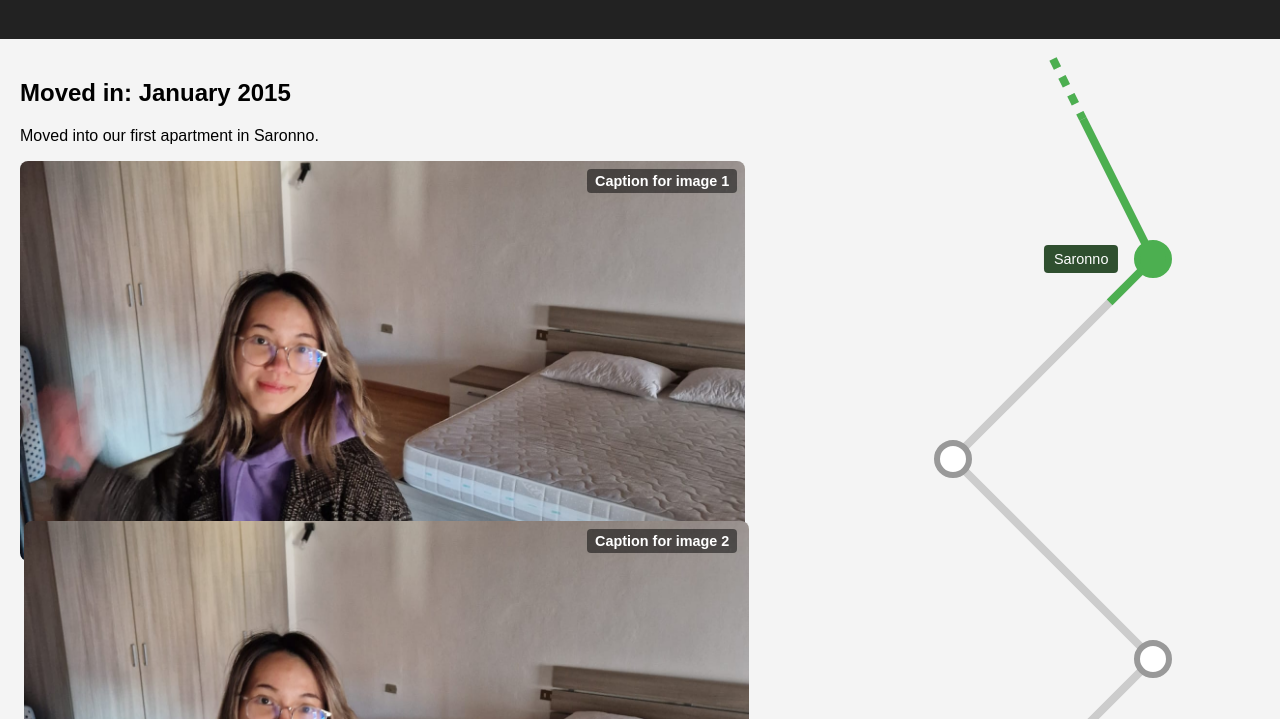
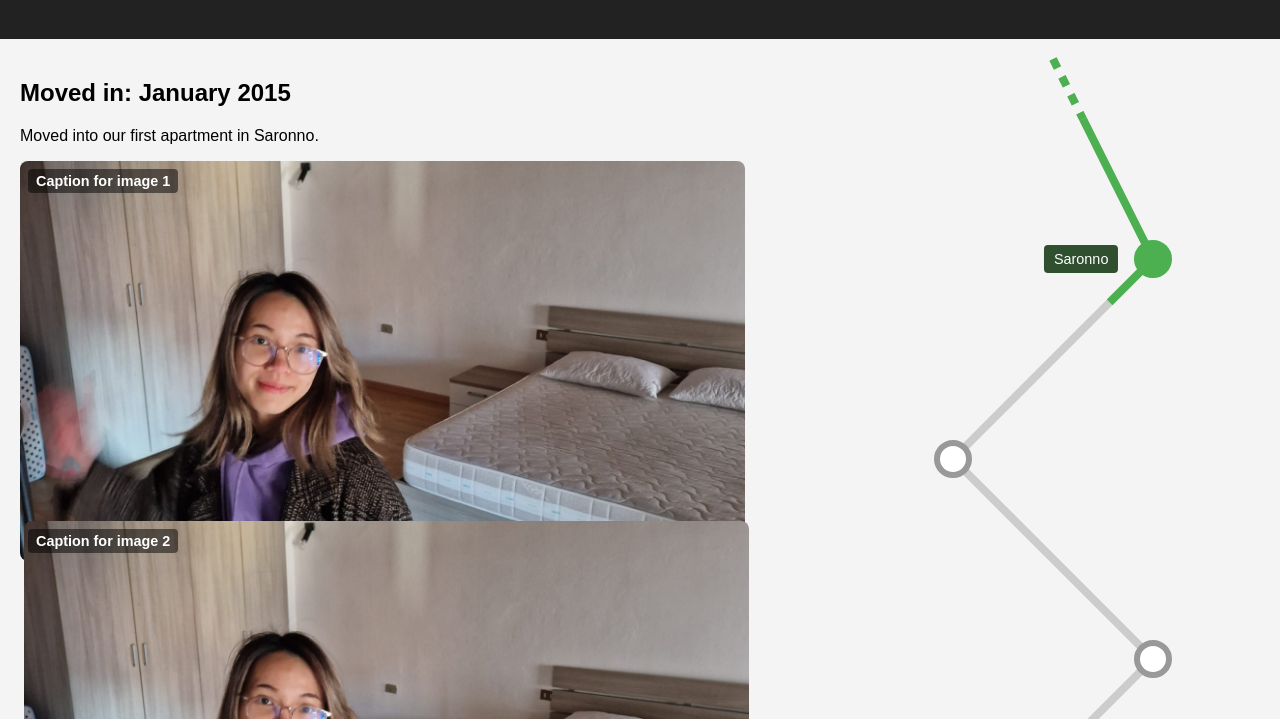
Before and after one commit to JacopoGallizioli/our-first-website, a plain HTML site: page jacopo/houses/houses.html in a window 1280 px wide. Shown: the part 81-800 px from the top of the page. Drawn offline with nearby package versions, Linux system fonts and the light colour scheme.

Commit message:
Update style.css

```diff
--- a/jacopo/houses/style.css
+++ b/jacopo/houses/style.css
@@ -150,7 +150,7 @@ header {
 .caption {
   position: absolute;
   top: 8px;
-  right: 8px;
+  left: 8px;
   background-color: rgba(0, 0, 0, 0.5);
   color: white;
   font-weight: bold;
```
